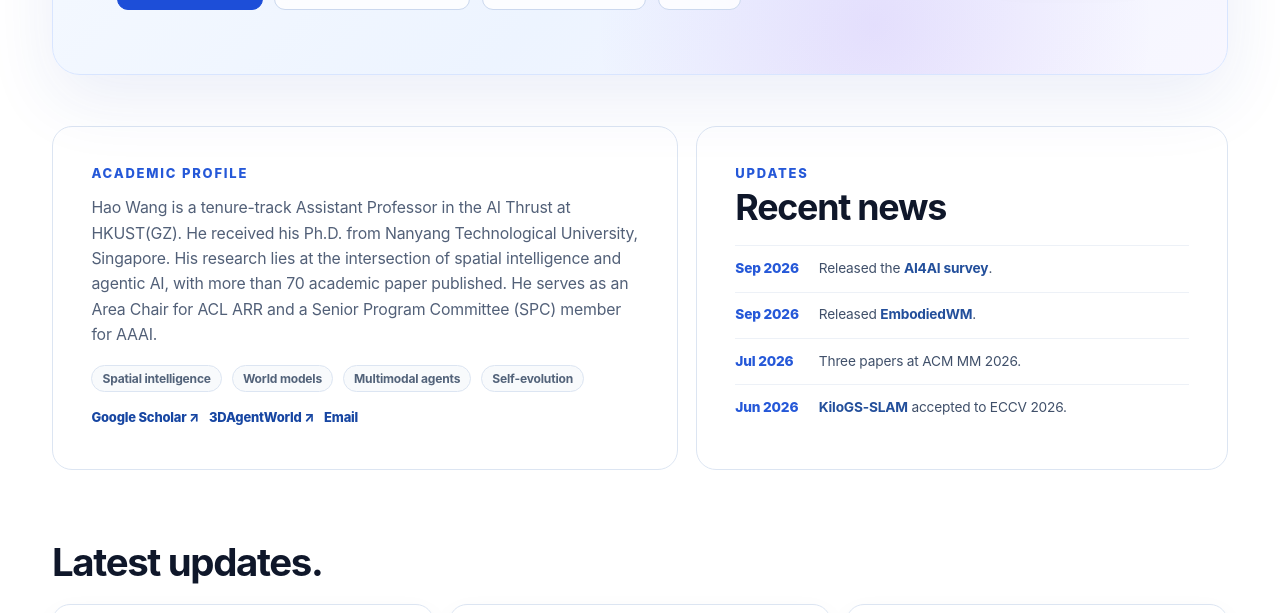
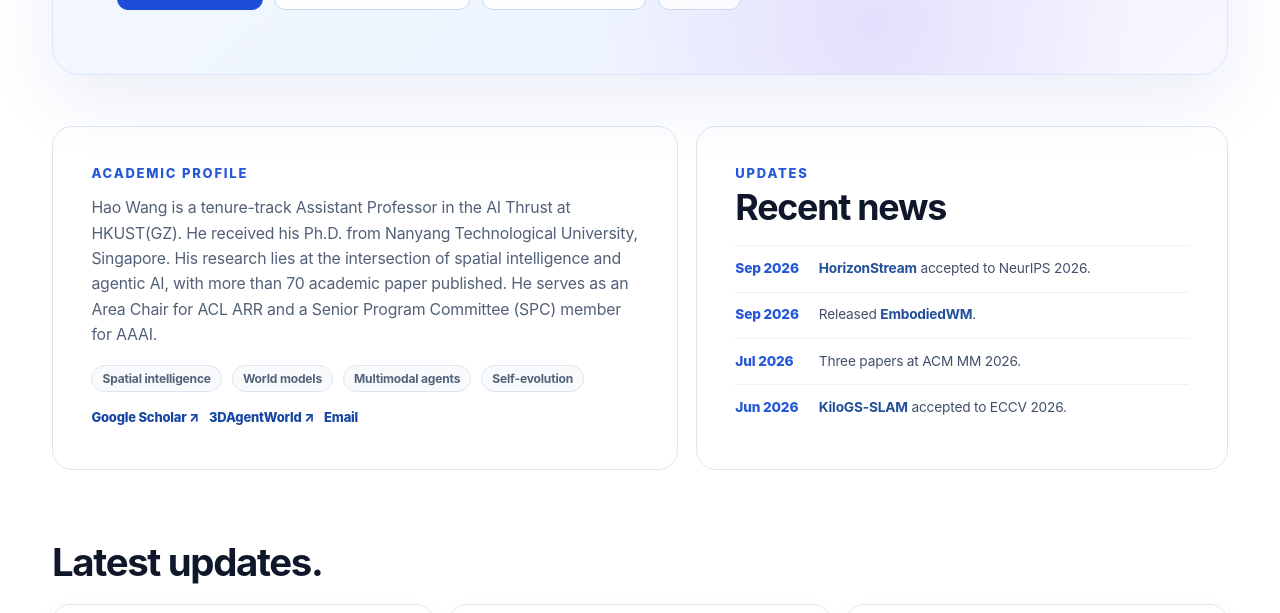
Before and after one commit to hwang1996/hwang1996.github.io, a Jekyll site: the page built from _pages/about.md, in a window 1280 px wide and 900 px high, scrolled down 505 px, cut to the strip 0-613 px from the top of the window. Built offline with Jekyll 4.4.1, drawn with Linux system fonts in a browser that asks for light colours.

```diff
--- a/_pages/about.md
+++ b/_pages/about.md
@@ -48,7 +48,7 @@
         <span class="rh-kicker">Updates</span>
         <h2 id="news-title">Recent news</h2>
         <ul class="rh-news">
-          <li><time datetime="2026-09">Sep 2026</time><span>Released the <a href="https://3dagentworld.github.io/AI4AI-survey/" target="_blank" rel="noopener noreferrer">AI4AI survey</a>.</span></li>
+          <li><time datetime="2026-09">Sep 2026</time><span><a href="https://3dagentworld.github.io/horizonstream/" target="_blank" rel="noopener noreferrer">HorizonStream</a> accepted to NeurIPS 2026.</span></li>
           <li><time datetime="2026-09">Sep 2026</time><span>Released <a href="https://3dagentworld.github.io/EmbodiedWM/" target="_blank" rel="noopener noreferrer">EmbodiedWM</a>.</span></li>
           <li><time datetime="2026-07">Jul 2026</time><span>Three papers at ACM MM 2026.</span></li>
           <li><time datetime="2026-06">Jun 2026</time><span><a href="https://3dagentworld.github.io/KiloGS-SLAM/" target="_blank" rel="noopener noreferrer">KiloGS-SLAM</a> accepted to ECCV 2026.</span></li>
```
Also changed, not shown: _pages/about-zh.md (+1 -1 lines).
